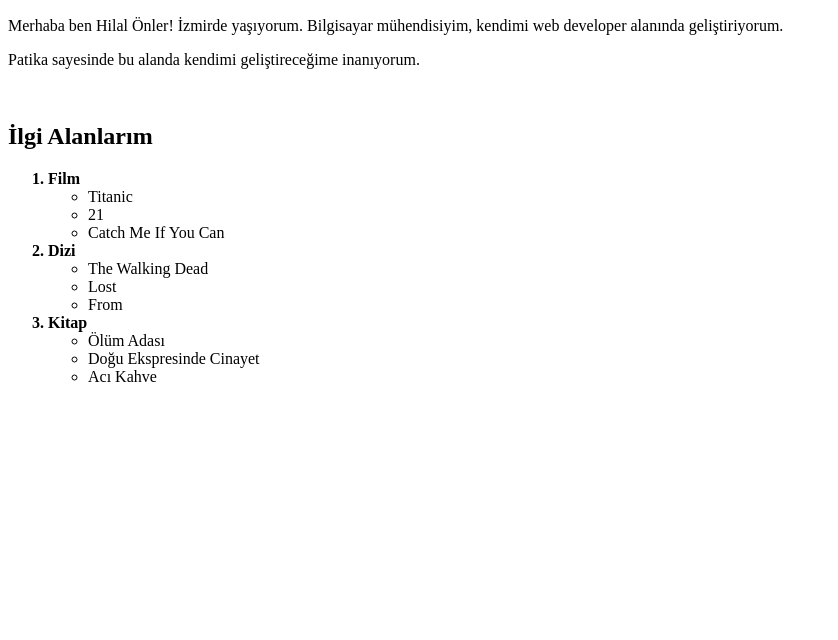
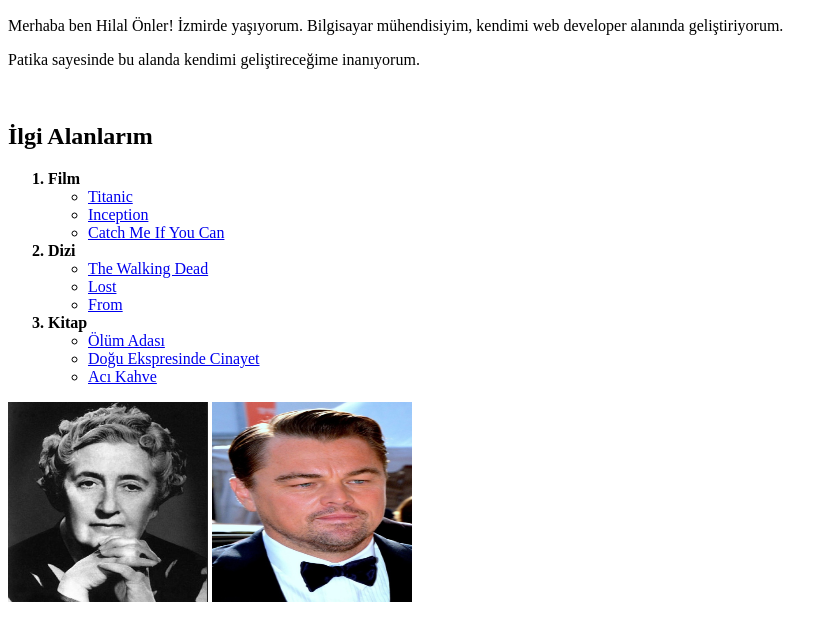
Before and after one commit to HilalOnler/Frontend--Odev-2, a plain HTML site: page index.html in a window 1280 px wide. Shown: the part 96-736 px from the top of the page, without its empty margins (0-838 px from the left). Drawn offline with Linux system fonts and the light colour scheme.

Commit message:
Listelere link eklendi

```diff
--- a/index.html
+++ b/index.html
@@ -18,23 +18,37 @@
 <ol>
     <b><li> Film </li></b>
         <ul>
-            <li>Titanic</li>
-            <li>21</li>
-            <li>Catch Me If You Can</li>
+            <li>
+                <a href="https://www.imdb.com/title/tt0120338/" target="_blank"> Titanic</a></li>
+            <li>
+                <a href="https://www.imdb.com/title/tt1375666/?ref_=nm_flmg_knf_t_1" target="_blank"> Inception</a></li>
+            <li>
+                <a href="https://www.imdb.com/title/tt0264464/" target="_blank"> Catch Me If You Can</a></li>
         </ul>
 
     <b><li> Dizi </li></b>
         <ul>
-            <li>The Walking Dead</li>
-            <li>Lost</li>
-            <li>From</li>
+            <li>
+                <a href="https://www.imdb.com/title/tt1520211/" target="_blank"> The Walking Dead</a></li>
+            <li>
+                <a href="https://www.imdb.com/title/tt0411008/" target="_blank"> Lost</a></li>
+            <li>
+                <a href="https://www.imdb.com/title/tt9813792/" target="_blank"> From</a></li>
         </ul>
 
     <b><li> Kitap </li></b>
         <ul>
-            <li>Ölüm Adası</li>
-            <li>Doğu Ekspresinde Cinayet</li>
-            <li>Acı Kahve</li>
+            <li>
+                <a href="https://www.goodreads.com/book/show/55272692-l-m-adas" target="_blank"> Ölüm Adası</a></li>
+            <li>
+                <a href="https://www.goodreads.com/book/show/60640696.Do_u_Ekspresinde_Cinayet" target="_blank"> Doğu Ekspresinde Cinayet</a></li>
+            <li>
+                <a href="https://www.goodreads.com/book/show/10357166-ac-kahve" target="_blank"> Acı Kahve</a></li>
         </ul>
+</ol>
 
-</ol>
+<img width="200" height="200" src="images/Agatha Christie.png"alt="Agatha Christie"/>
+<img width="200" height="200" src="images/Leonardo Dicaprio.jpg" alt="Leonardo Dicaprio">
+<br>
+<br>
+<br>
```
